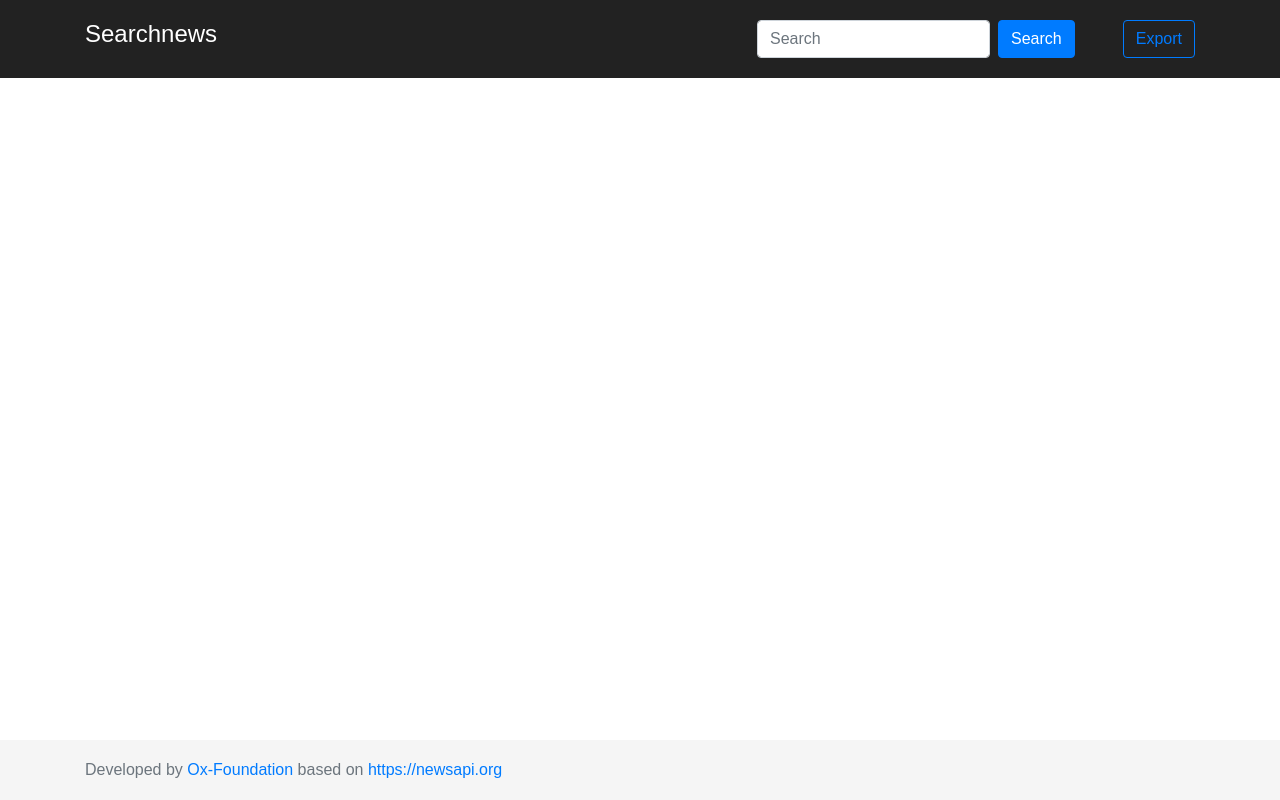
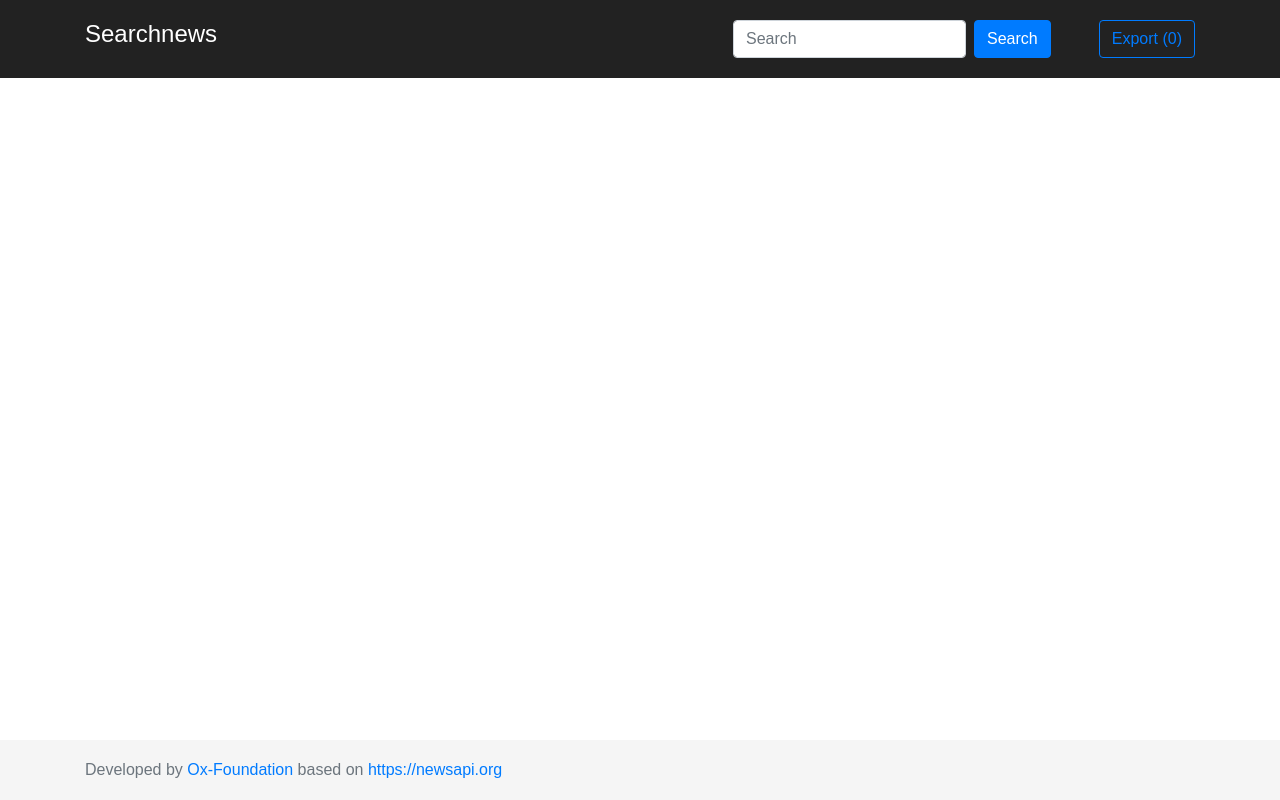
Before and after one commit to lasharela/searchnews, a React (Create React App) app: page / in a window 1280 px wide. Built offline with nearby package versions, Linux system fonts and the light colour scheme.

Commit message:
add export

```diff
--- a/src/App.js
+++ b/src/App.js
@@ -21,7 +21,8 @@ class App extends Component {
       searchResult:[],
       searchPage:1,
       searchPageSize: 100,
-      searchTotalResult:null
+      searchTotalResult:null,
+      searchSavedResults: localStorage.length
     }
 
     this.handleSubmit = this.handleSubmit.bind(this)
@@ -50,6 +51,9 @@ class App extends Component {
       else {
         this.removeArticleFromLocalstorage(searchResult)
       }
+
+      //show how meny ietms are saved
+      this.state.searchSavedResults = localStorage.length
     }
 
     console.log(target.type)
@@ -217,7 +221,7 @@ class App extends Component {
                   <button type="submit" className="btn btn-primary" >Search</button>
                 </div>
                 <div className="form-group ml-5">
-                  <Button color="primary" outline onClick={this.exportData}>Export</Button>
+                  <Button color="primary" outline onClick={this.exportData}>Export ({this.state.searchSavedResults})</Button>
                 </div>
 
                 </form>
```
